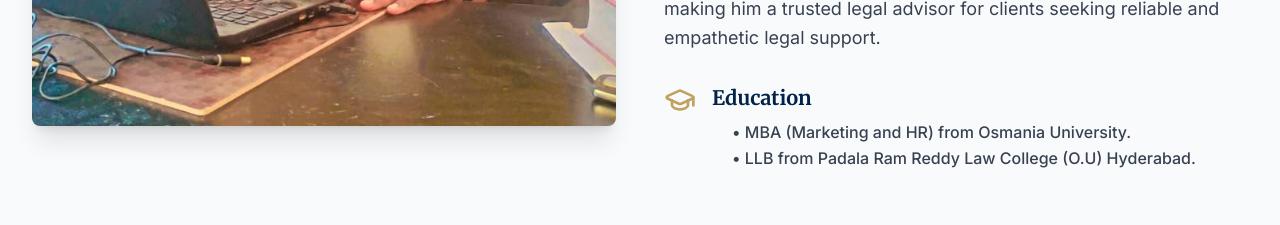
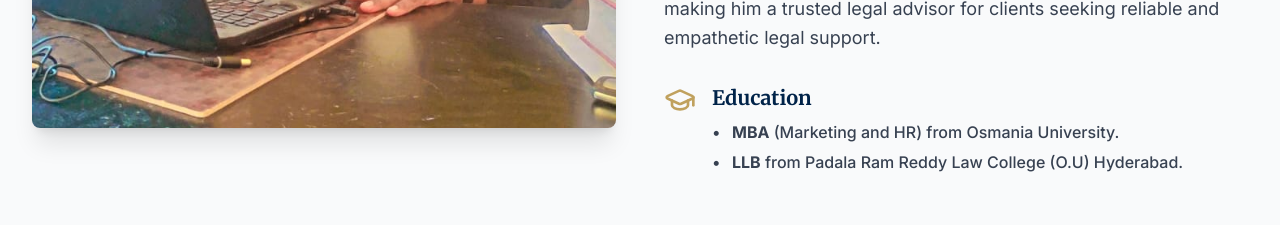
Before and after one commit to bharathpersonalai/Ramoju-Law-Firm, a React (Vite) app: page / in a window 1280 px wide. Shown: the part 1320-1545 px from the top of the page. Built offline with nearby package versions, Linux system fonts and the light colour scheme.

Commit message:
bold mba

```diff
--- a/src/components/About.tsx
+++ b/src/components/About.tsx
@@ -66,13 +66,19 @@ const About: React.FC = () => {
                   >
                     Education
                   </h3>
-                  <p
-                    className="text-gray-700 font-medium list-disc list-outside pl-5 space-y-1"
-                    style={{ fontFamily: "Inter, sans-serif" }}
-                  >
-                    • MBA (Marketing and HR) from Osmania University.<br />
-                    • LLB from Padala Ram Reddy Law College (O.U) Hyderabad.
-                  </p>
+                  <ul
+  className="text-gray-700 font-medium space-y-1"
+  style={{ fontFamily: "Inter, sans-serif" }}
+>
+  <li className="flex">
+    <span className="w-5 flex-shrink-0">•</span>
+    <span><strong>MBA</strong> (Marketing and HR) from Osmania University.</span>
+  </li>
+  <li className="flex">
+    <span className="w-5 flex-shrink-0">•</span>
+    <span><strong>LLB</strong> from Padala Ram Reddy Law College (O.U) Hyderabad.</span>
+  </li>
+</ul>
                 </div>
               </div>
 
```
